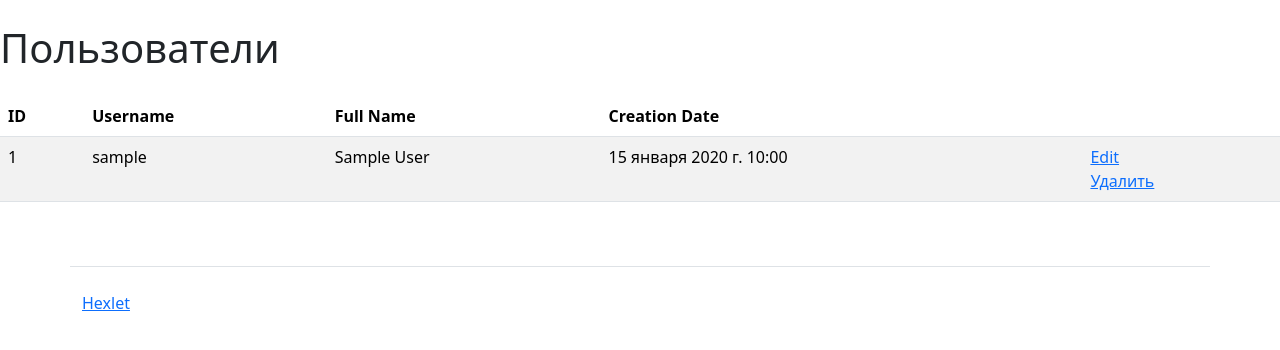
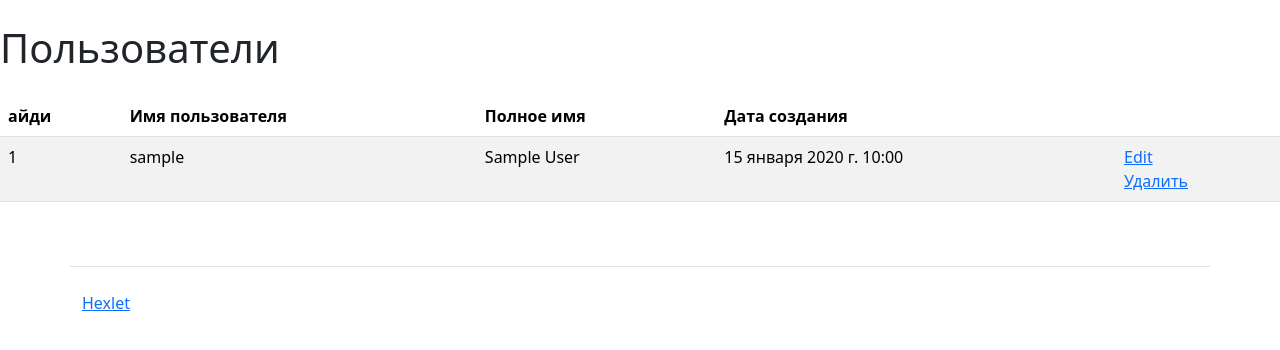
Before and after one commit to lyovaparsyan94/python-project-52, a Django app: page /users/ in a window 1280 px wide. Shown: the part 56-406 px from the top of the page. Run offline with Django 5.2, Linux system fonts and the light colour scheme; tables that the repository leaves empty hold one stand-in row (values such as "Sample post"); parts of the project's set-up code (start-up, migrations or seed data) failed here and were passed over; some libraries are stand-ins or nearby versions.

Commit message:
update html

```diff
--- a/task_manager/templates/users/list.html
+++ b/task_manager/templates/users/list.html
@@ -9,10 +9,10 @@
 <table class="table table-striped">
   <thead>
     <tr>
-      <th>{% translate 'ID' %}</th>
-      <th>{% translate 'Username' %}</th>
-      <th>{% translate 'Full Name' %}</th>
-      <th>{% translate 'Creation Date' %}</th>
+      <th>айди</th>
+      <th>Имя пользователя</th>
+      <th>Полное имя</th>
+      <th>Дата создания</th>
       <th></th>
     </tr>
   </thead>
@@ -24,9 +24,9 @@
       <td>{{ user.get_full_name }}</td>
       <td>{{ user.date_joined }}</td>
       <td>
-        <a href="{% url 'users:update' user.id%}">{% translate 'Edit' %}</a>
+        <a href="{% url 'users:update' user.id%}">Edit</a>
         <br>
-        <a href="{% url 'users:delete' user.id %}">{% translate 'Delete' %}</a>
+        <a href="{% url 'users:delete' user.id %}">Удалить</a>
       </td>
     </tr>
     {% endfor %}
```
